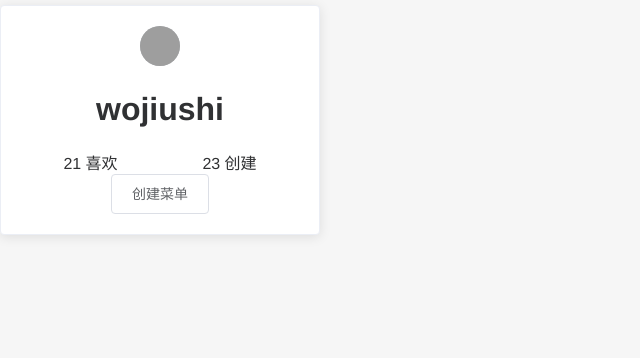
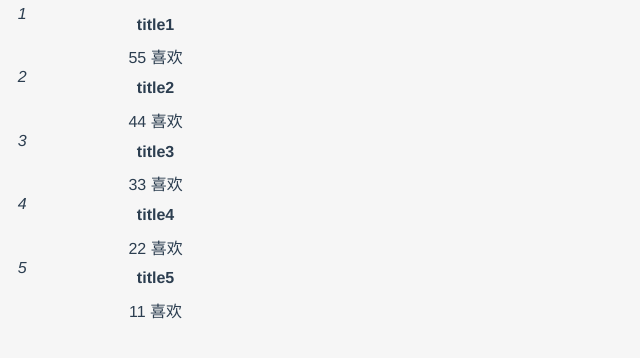
Before and after one commit to sushaoci/RecipeShare-Frontend, a Vue app: page /index in a window 1280 px wide. Shown: the top 358 px of the page, without its empty margins (0-640 px from the left). Built offline with nearby package versions, Linux system fonts and the light colour scheme; grey boxes are pictures that could not be loaded; what mavon-editor would draw is missing.

Commit message:
排行榜超级不完美,但也不知道怎么改了

```diff
--- /dev/null
+++ b/src/data/rankList.json
@@ -0,0 +1,34 @@
+{
+    "rankList":[
+        {
+            "id":1,
+            "title":"title1",
+            "cover":"",
+            "likes":55
+        },
+        {
+            "id":2,
+            "title":"title2",
+            "cover":"",
+            "likes":44
+        },
+        {
+            "id":3,
+            "title":"title3",
+            "cover":"",
+            "likes":33
+        },
+        {
+            "id":4,
+            "title":"title4",
+            "cover":"",
+            "likes":22
+        },
+        {
+            "id":5,
+            "title":"title5",
+            "cover":"",
+            "likes":11
+        }
+    ]
+}
--- a/src/router/index.js
+++ b/src/router/index.js
@@ -36,7 +36,7 @@ export default new Router({
         {
           path: '/index',
           name: 'AppIndex',
-          component: Home,
+          component: MyHome,
           meta: {
             requireAuth: true
           }
--- a/src/views/home/Home.vue
+++ b/src/views/home/Home.vue
@@ -1,8 +1,9 @@
 <template>
   <div>
-    <el-col :span="6">
+    <RankList :rankList="rankList" />
+    <!-- <el-col :span="6">
       <Profile :profile="profile"/>
-    </el-col>
+    </el-col>-->
 
     <!-- <el-col :span="4">
       <LeftFilter :tags="tags" @filter="filter(arguments)" />
@@ -19,24 +20,28 @@
 <script>
 import recipes from "@/data/recipes.json";
 import tags from "@/data/tags.json";
-import profile from '@/data/profile.json'
+import profile from "@/data/profile.json";
+import rankList from "@/data/rankList.json";
 
 import RecipeCard from "./components/recipeCard";
 import LeftFilter from "./components/leftFilter";
 import Profile from "./components/rightProfile";
+import RankList from "./components/rankingList";
 
 export default {
   components: {
     RecipeCard,
     LeftFilter,
-    Profile
+    Profile,
+    RankList
   },
   data() {
     return {
       recipes: [],
       tags: [],
       recipeShow: [],
-      profile:[]
+      profile: [],
+      rankList: []
     };
   },
   methods: {
@@ -45,6 +50,7 @@ export default {
       this.tags = tags.tags;
       this.recipeShow = recipes.recipes;
       this.profile = profile.profile;
+      this.rankList = rankList.rankList;
     },
     filter(vals) {
       this.recipeShow = [];
--- /dev/null
+++ b/src/views/home/components/rank.vue
@@ -0,0 +1,31 @@
+<template>
+  <div class="hi">
+    <el-row>
+      <el-col :span="4">
+        <i>{{id}}</i>
+      </el-col>
+      <el-col :span="20">
+        <el-row>
+            <h1>{{title}}</h1>
+        </el-row>
+        <el-row>{{likes}} 喜欢</el-row>
+      </el-col>
+    </el-row>
+  </div>
+</template>
+
+<script>
+export default {
+  props: {
+      id: Number,
+      title: String,
+      likes:Number
+  },
+};
+</script>
+
+<style>
+h1{
+    font-size: 1em
+}
+</style>
--- a/src/views/home/components/rankingList.vue
+++ b/src/views/home/components/rankingList.vue
@@ -0,0 +1,27 @@
+<template>
+  <div>
+    <div v-for="i in rankList">
+      <el-row>
+        <el-col :span="5">
+          <rank :id="i.id" :title="i.title" :likes="i.likes" />
+        </el-col>
+      </el-row>
+    </div>
+  </div>
+</template>
+
+<script>
+import rank from "./rank";
+
+export default {
+  components: {
+    rank
+  },
+  props: {
+    rankList: Array
+  }
+};
+</script>
+
+<style>
+</style>
```
